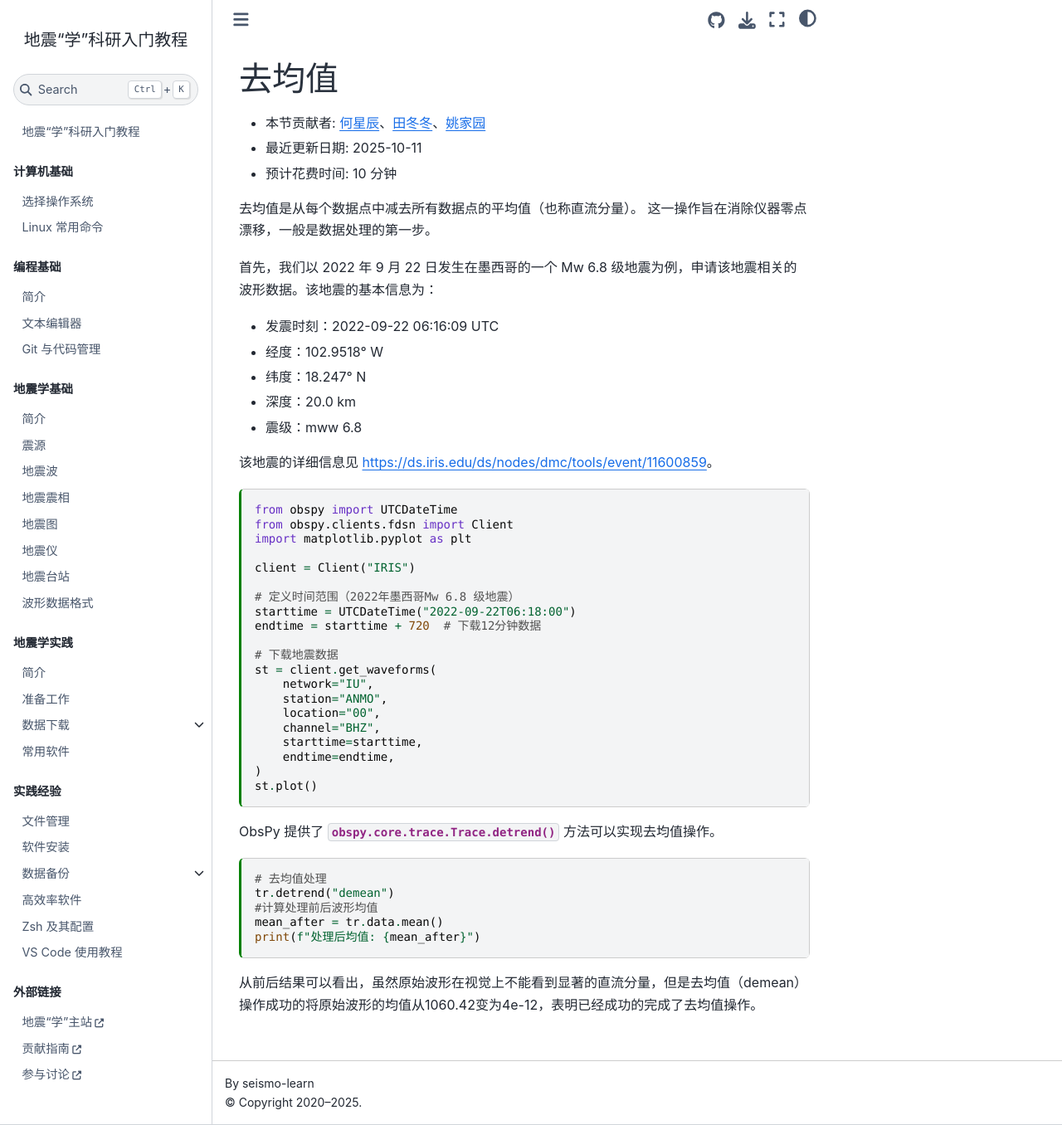
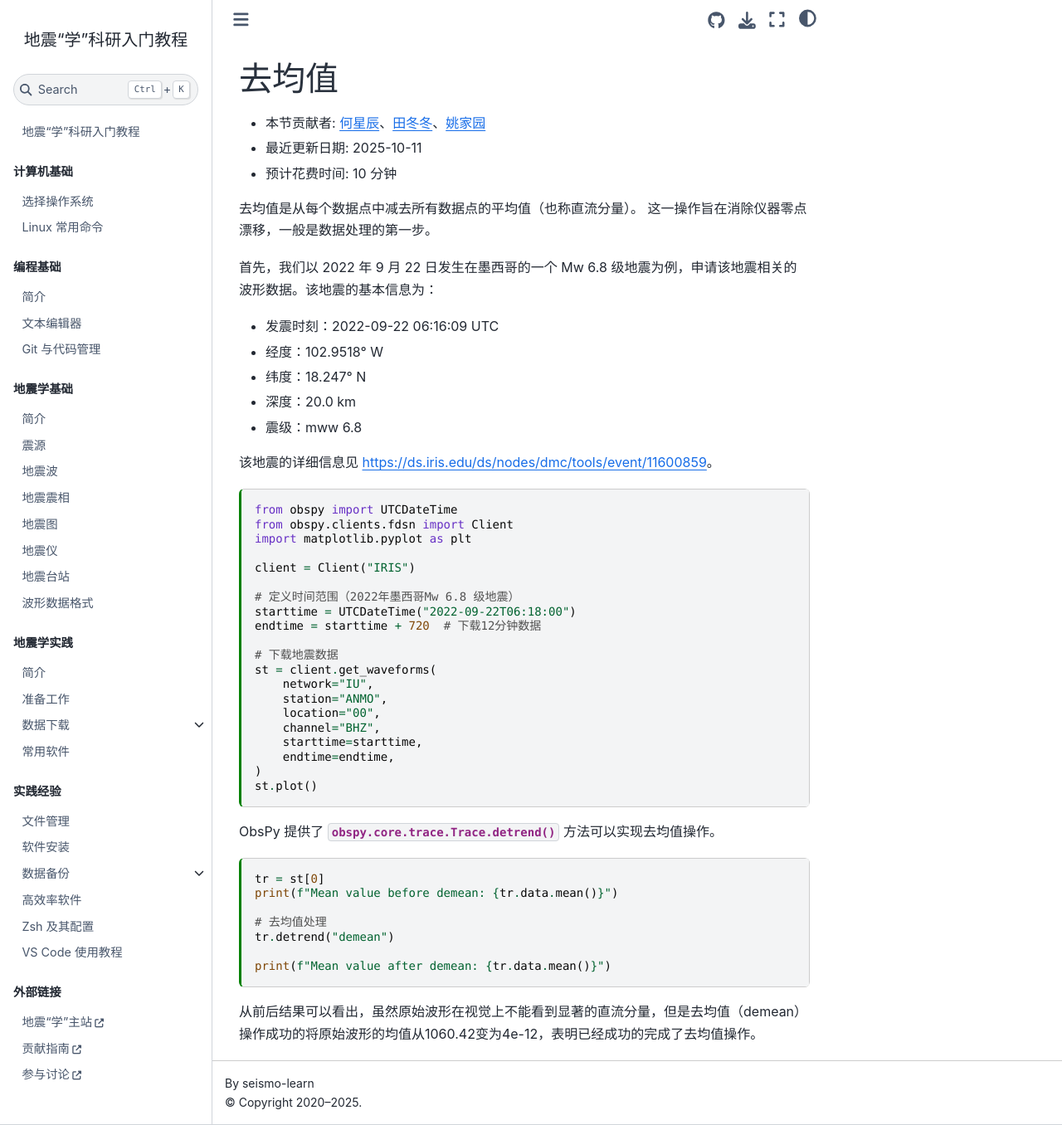
Before and after one commit to seismo-learn/seismology101, a Jupyter Book: the page built from source/exercises/demean.md, in a window 1280 px wide and 1356 px high. Shown: the whole window at 83% size. Built offline with Jupyter Book 1.0.4 settings and Sphinx 7.4.7 and the Sphinx Book theme 1.1.4, drawn with Linux system fonts in a browser that asks for light colours; pages that are not in the unit, such as notebooks, are missing from menus.

Commit message:
Update source/exercises/demean.md
Co-authored-by: Dongdong Tian <seisman.info@gmail.com>

````diff
--- a/source/exercises/demean.md
+++ b/source/exercises/demean.md
@@ -58,11 +58,13 @@ st.plot()
 ObsPy 提供了 {meth}`obspy.core.trace.Trace.detrend` 方法可以实现去均值操作。
 
 ```{code-cell} ipython3
+tr = st[0]
+print(f"Mean value before demean: {tr.data.mean()}")
+
 # 去均值处理
 tr.detrend("demean")
-#计算处理前后波形均值
-mean_after = tr.data.mean()
-print(f"处理后均值: {mean_after}")
+
+print(f"Mean value after demean: {tr.data.mean()}")
 ```
 
 从前后结果可以看出，虽然原始波形在视觉上不能看到显著的直流分量，但是去均值（demean）操作成功的将原始波形的均值从1060.42变为4e-12，表明已经成功的完成了去均值操作。
````
